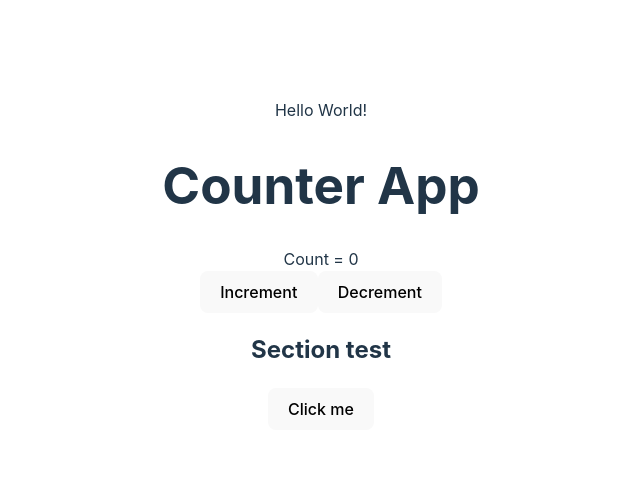
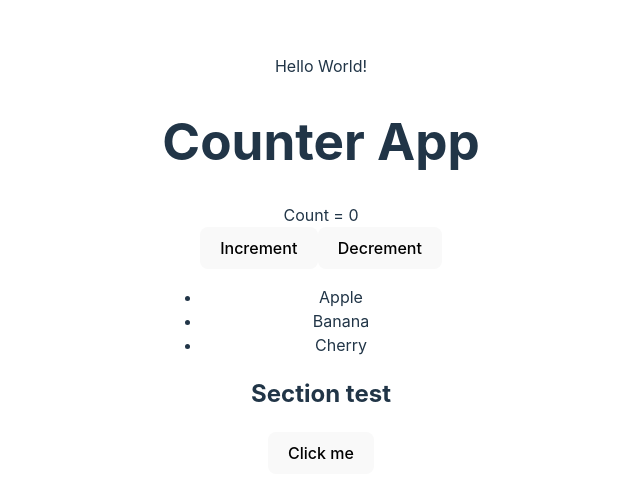
Before and after one commit to Celesca/react-workshop-2024, a React (Vite) app in the folder first-project/: page / in a window 1280 px wide. Shown: the part 136-634 px from the top of the page, without its empty margins (319-959 px from the left). Built offline with nearby package versions, Linux system fonts and the light colour scheme.

Commit message:
add: generic lists

```diff
--- a/first-project/src/App.tsx
+++ b/first-project/src/App.tsx
@@ -1,6 +1,7 @@
 import { useState } from 'react';
 import './App.css'
 import Counter from './components/Couter';
+import List from './components/List';
 
 function App() {
 
@@ -10,6 +11,7 @@ function App() {
     <>
       <h1>Counter App</h1>
       <Counter setCount={setCount}>Count = {count}</Counter>
+      <List items={["Apple", "Banana", "Cherry"]} render={(item) => <div>{item}</div>} />
     </>
   )
 }
--- /dev/null
+++ b/first-project/src/components/List.tsx
@@ -0,0 +1,20 @@
+import { ReactNode } from "react"
+
+interface ListProps<T> {
+    items: T[],
+    render: (item: T) => ReactNode
+}
+
+const List = <T,>({ items, render }: ListProps<T>) => {
+    return (
+        <ul>
+            {items.map((item, index) => (
+                <li key={index}>
+                    {render(item)}
+                </li>
+            ))}
+        </ul>
+    )
+}
+
+export default List
```
